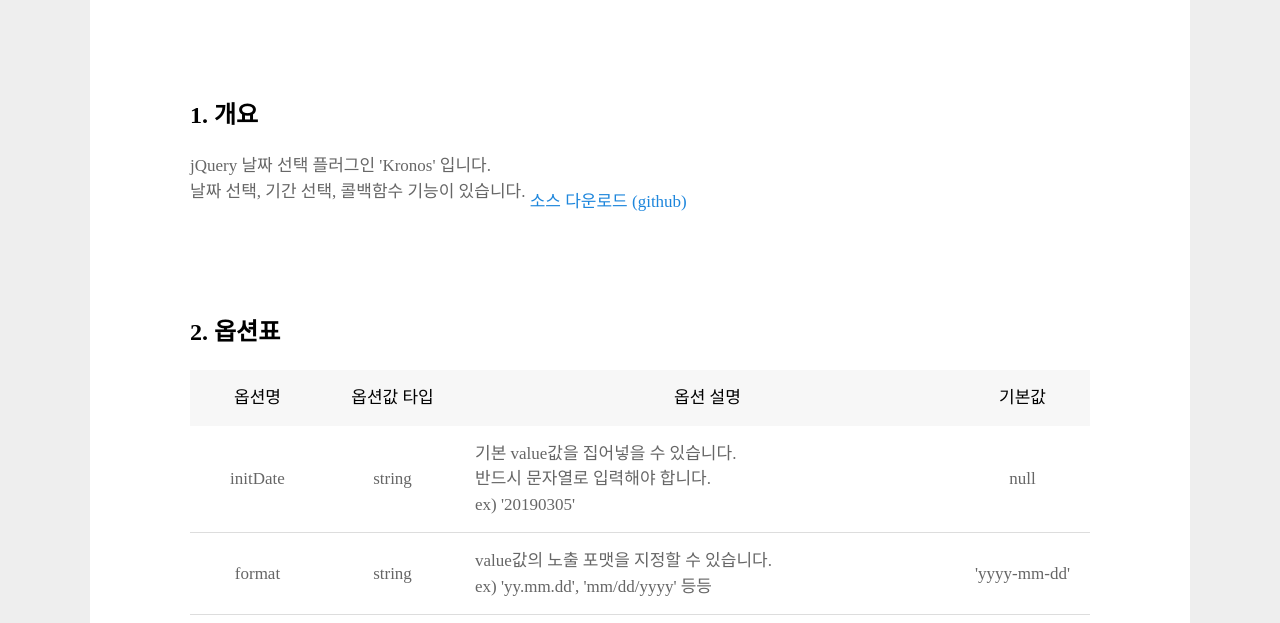
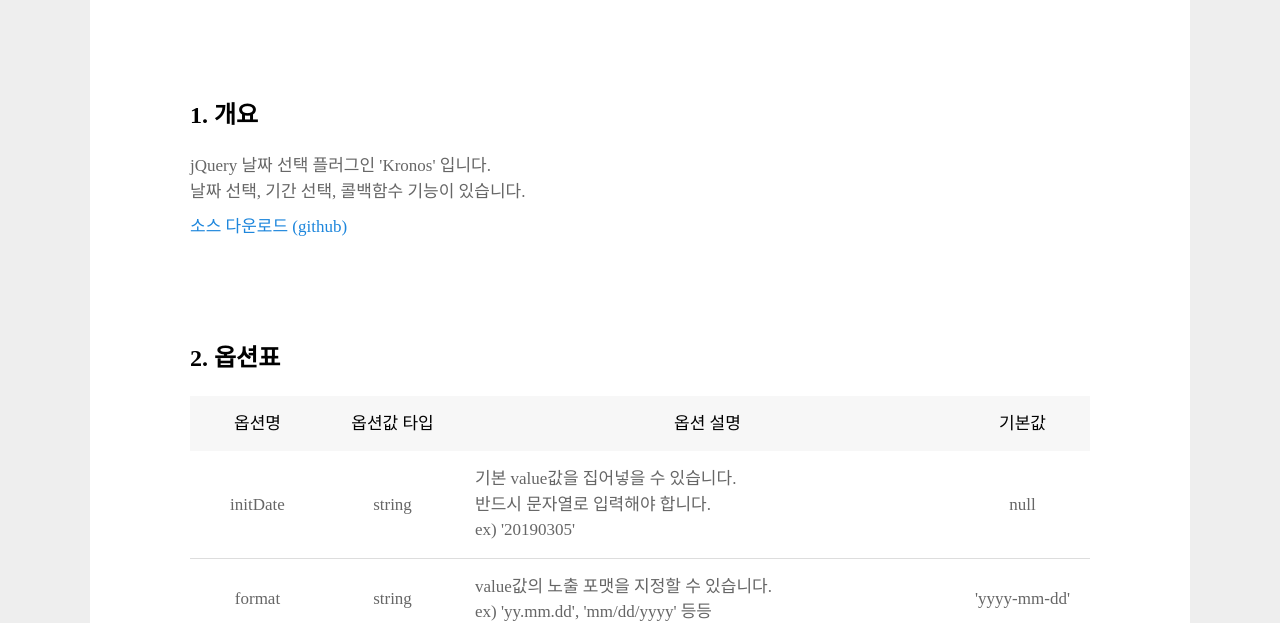
Before and after one commit to flamecommit/kronos, a website: page docs/index.html in a window 1280 px wide. Shown: the part 213-836 px from the top of the page. Drawn offline with nearby package versions, Linux system fonts and the light colour scheme; a web font is replaced by a local one.

Commit message:
Update index.html

```diff
--- a/docs/index.html
+++ b/docs/index.html
@@ -89,7 +89,7 @@ td, th {vertical-align: middle;}
             <section class="greeting">
                 <h2>1. 개요</h2>
                 <p class="txt">jQuery 날짜 선택 플러그인 'Kronos' 입니다.<br>
-                날짜 선택, 기간 선택, 콜백함수 기능이 있습니다.
+                날짜 선택, 기간 선택, 콜백함수 기능이 있습니다.<br>
                 <a href="https://github.com/shinyj1991/kronos" class="link">소스 다운로드 (github)</a>
             </section>
             <section class="options">
```
